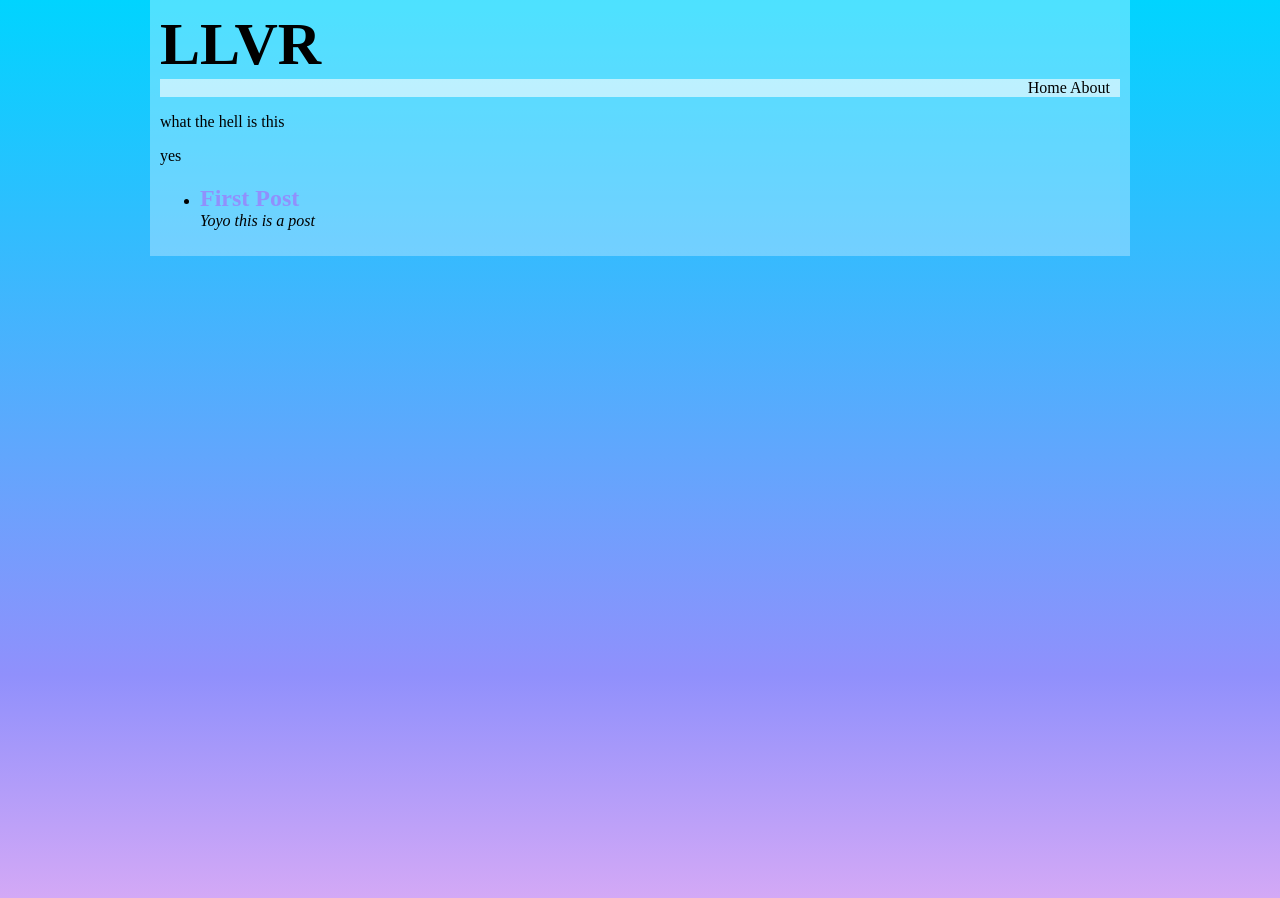
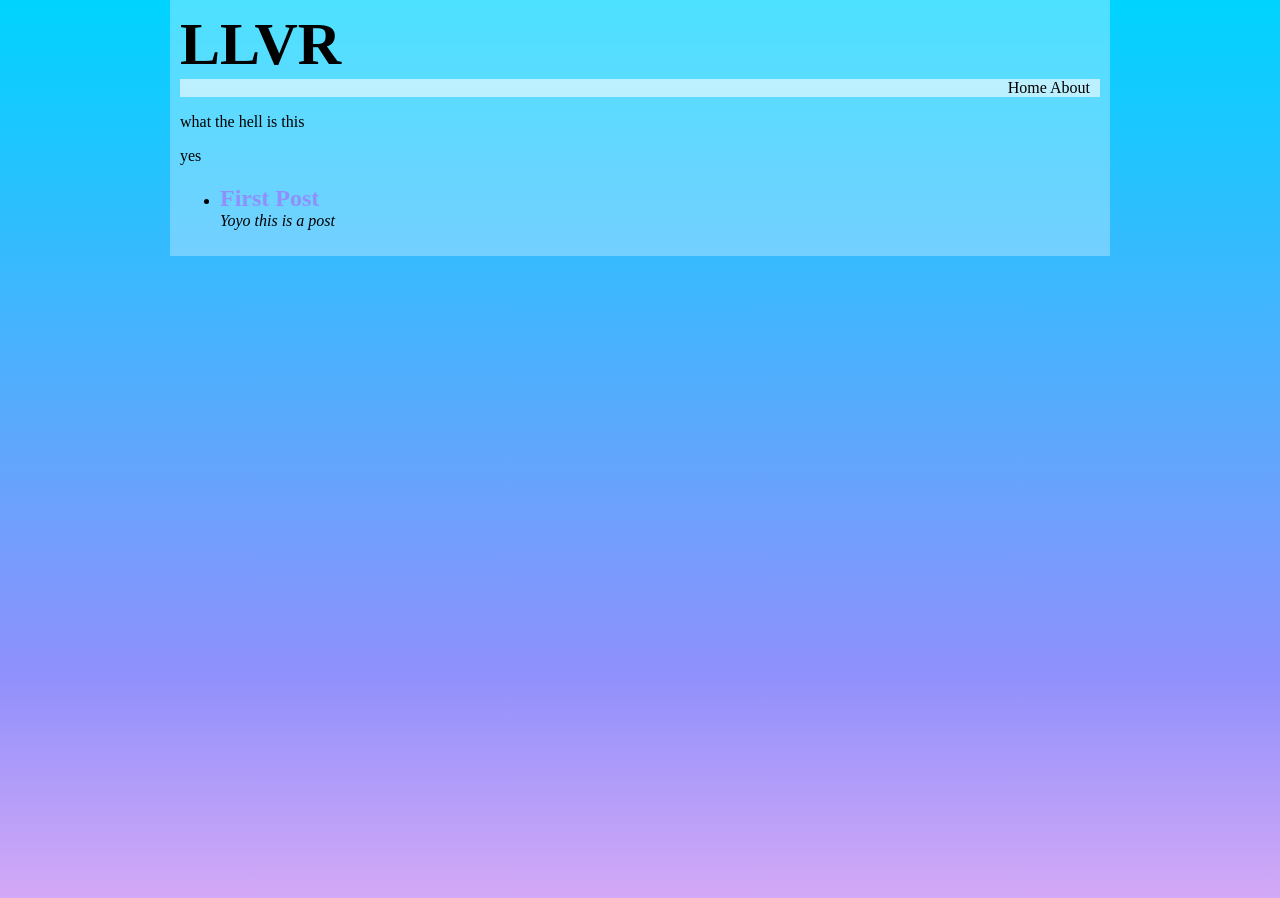
Before and after one commit to 2ar0n/2ar0n.github.io, a Jekyll site: the page built from index.md, in a window 1280 px wide. Built offline with Jekyll 4.4.1, drawn with Linux system fonts in a browser that asks for light colours.

Commit message:
Added margin to site content background.

```diff
--- a/_layouts/default.html
+++ b/_layouts/default.html
@@ -7,6 +7,7 @@
     <title>{{ page.title }} | LLVR</title>
   </head>
   <body>
+  <div class="background">
     <header>
         <h1><a href="/">LLVR</a></h1>
         {% include navigation.html %}
@@ -14,5 +15,6 @@
     <main>
         {{ content }}
     </main>
+  </div>
   </body>
 </html>
--- a/_sass/main.scss
+++ b/_sass/main.scss
@@ -9,14 +9,18 @@ header {
     margin: 0;
 }
 header h1 {
-    font-size: min(60px, 5vw);
+    font-size: min(60px, 8vw);
     margin: 0;
 }
 
 body {
     max-width: 960px;
     margin: auto;
+}
+
+.background {
     background: rgba(255, 255, 255, 0.3);
+    margin: 0px 10px;
     padding: 10px;
 }
 
```
